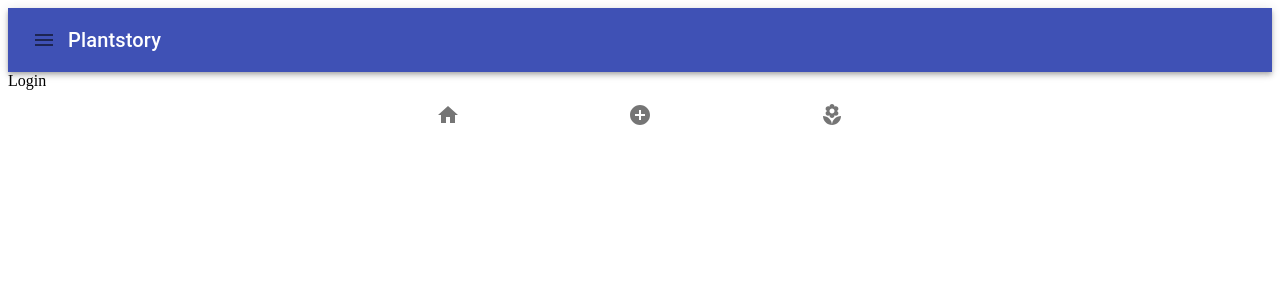
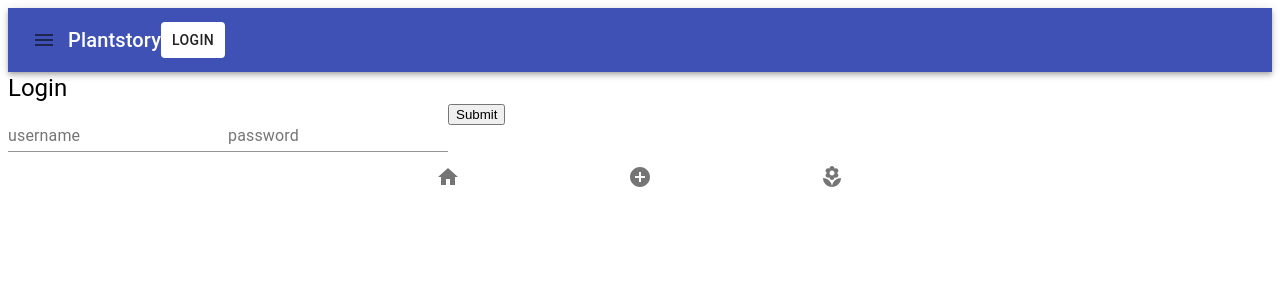
Before and after one commit to jguzz/plantstory-client, a React (Create React App) app: page /login in a window 1280 px wide. Shown: the top 300 px of the page. Built offline with nearby package versions, Linux system fonts and the light colour scheme.

Commit message:
login form created, not dynamic

```diff
--- a/src/components/auth/Login.js
+++ b/src/components/auth/Login.js
@@ -1,8 +1,22 @@
-import React from 'react';
+import React from "react";
+// material ui
+import TextField from "@material-ui/core/TextField";
+import Typography from "@material-ui/core/Typography";
+import Button from "@material-ui/core/Button";
 
 function Login() {
   return (
-    <>Login</>
+    <>
+      <form>
+        <Typography variant="h5">Login</Typography>
+        <label>
+          <TextField label="username" name="username" type="text" />
+          <TextField label="password" name="password" type="text" />
+        </label>
+
+        <input type="submit"></input>
+      </form>
+    </>
   );
 }
 
--- a/src/components/nav/BottomNav.js
+++ b/src/components/nav/BottomNav.js
@@ -1,9 +1,12 @@
+//Imports
 import React from 'react';
+import { Link } from 'react-router-dom';
+//Material UI
 import {BottomNavigation, BottomNavigationAction} from '@material-ui/core'
 import Home from '@material-ui/icons/Home'
 import AddCircleIcon from '@material-ui/icons/AddCircle';
 import LocalFloristIcon from '@material-ui/icons/LocalFlorist';
-import { Link  } from 'react-router-dom';
+
 function BottomNav() {
   return (
     <><BottomNavigation position="fixed" style={{bottom: 0, top: 'auto'}}>
--- a/src/components/nav/Navbar.js
+++ b/src/components/nav/Navbar.js
@@ -1,9 +1,15 @@
+//Imports
 import React from "react";
+import { Link } from "react-router-dom";
+//Material UI
 import MenuIcon from "@material-ui/icons/Menu";
 import AppBar from "@material-ui/core/AppBar";
 import Toolbar from "@material-ui/core/Toolbar";
 import Typography from "@material-ui/core/Typography";
 import IconButton from "@material-ui/core/IconButton";
+// import Menu from "@material-ui/core/Menu"
+// import MenuItem from "@material-ui/core/MenuItem"
+import Button from "@material-ui/core/Button";
 
 function NavBar() {
   return (
@@ -14,9 +20,20 @@ function NavBar() {
           <IconButton edge="start" aria-label="menu">
             <MenuIcon />
           </IconButton>
-		  <Typography variant="h6" >
-            Plantstory
-          </Typography>
+          <Typography variant="h6">Plantstory</Typography>
+          {false ? (
+            <Button style={{ backgroundColor: "white", marginRight: 0 }}>
+              LogOut
+            </Button>
+          ) : (
+            <Button
+              component={Link}
+              to="/login"
+              style={{ backgroundColor: "white", marginRight: 0 }}
+            >
+              Login
+            </Button>
+          )}
         </Toolbar>
       </AppBar>
     </>
```
Also changed, not shown: src/App.js (+21 -20 lines).
